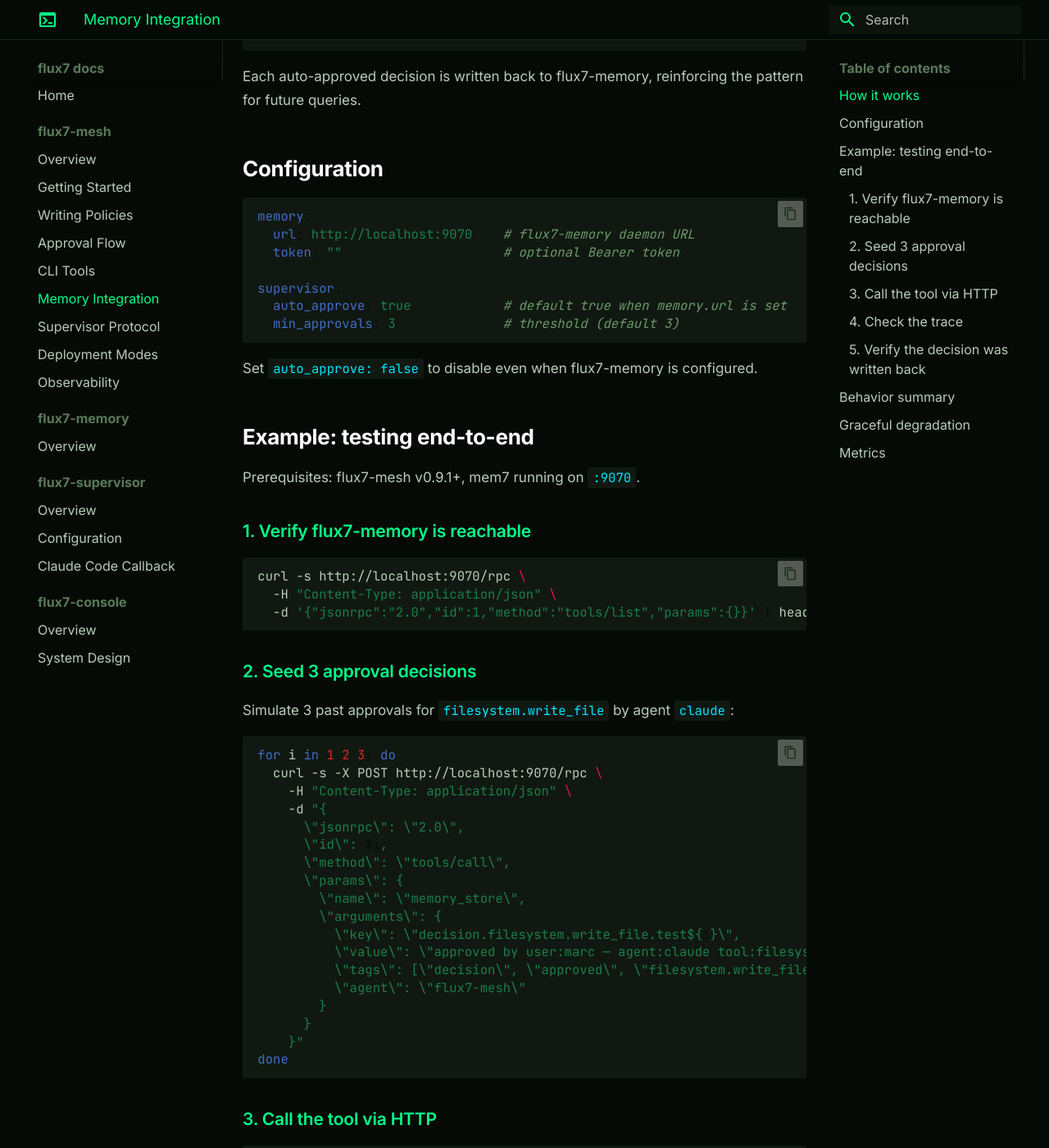
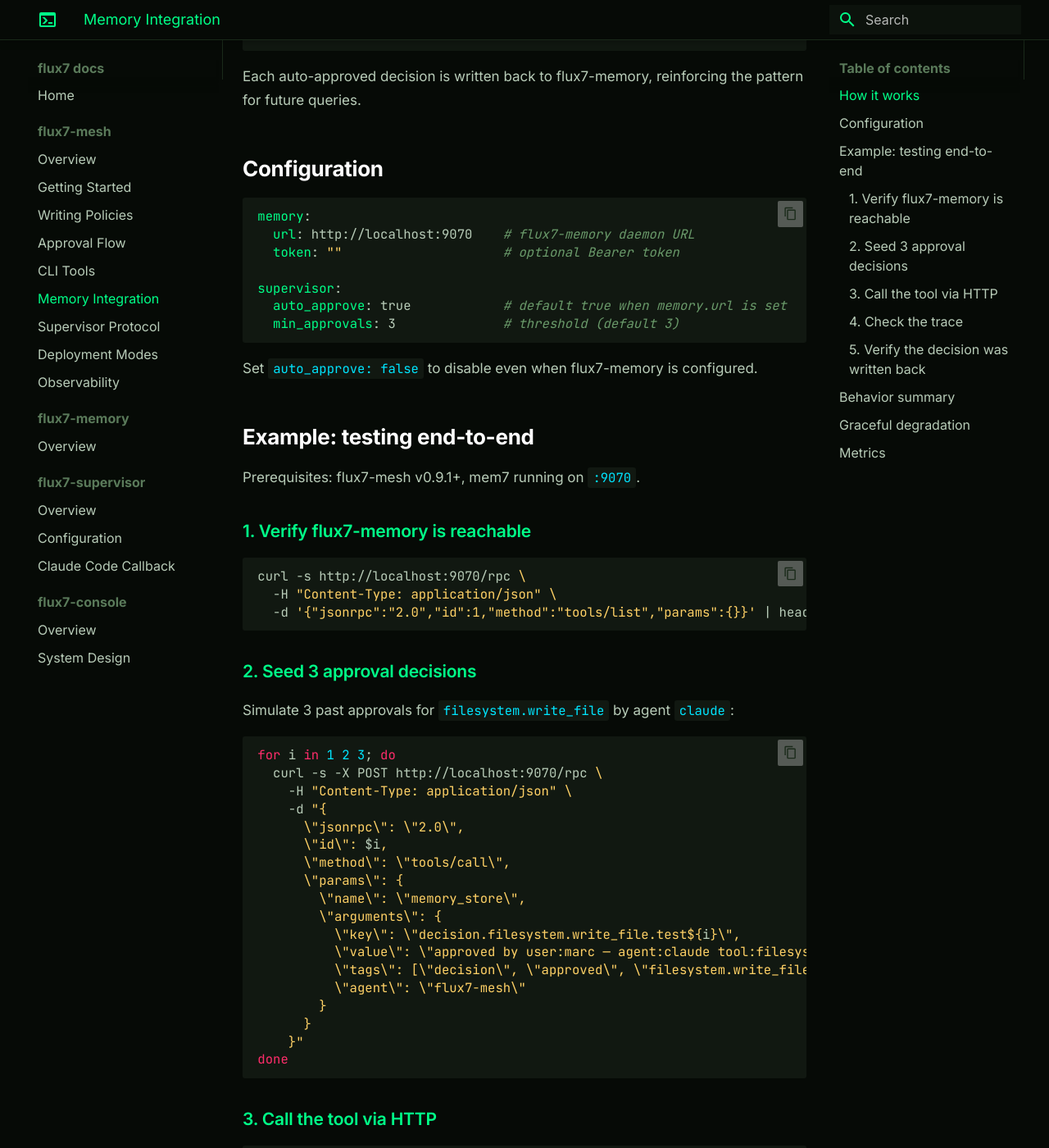
Before and after one commit to KTCrisis/flux7-docs, an MkDocs documentation site: the page built from docs/mesh7/mem7-auto-approve.md, in a window 1280 px wide and 1400 px high, scrolled down 626 px. Shown: the whole window at 82% size. Built offline with MkDocs 1.6.1 and Material for MkDocs 9.7.7, drawn with Linux system fonts in a browser that asks for light colours.

Commit message:
style: add full Pygments syntax highlighting palette for dark theme
Fixes invisible punctuation and low-contrast strings/keys in code blocks.

Co-Authored-By: Claude Opus 4.6 <noreply@anthropic.com>

```diff
--- a/docs/stylesheets/flux7.css
+++ b/docs/stylesheets/flux7.css
@@ -190,7 +190,9 @@ body, .md-typeset {
   line-height: 1.5;
 }
 
-/* Pygments code comments — visible on dark bg */
+/* Pygments syntax highlighting — full palette for dark bg */
+
+/* Comments */
 [data-md-color-scheme="flux7"] .highlight .c,
 [data-md-color-scheme="flux7"] .highlight .c1,
 [data-md-color-scheme="flux7"] .highlight .cm,
@@ -201,3 +203,75 @@ body, .md-typeset {
   color: #6a9a6a;
   font-style: italic;
 }
+
+/* Strings */
+[data-md-color-scheme="flux7"] .highlight .s,
+[data-md-color-scheme="flux7"] .highlight .s1,
+[data-md-color-scheme="flux7"] .highlight .s2,
+[data-md-color-scheme="flux7"] .highlight .sb,
+[data-md-color-scheme="flux7"] .highlight .sc,
+[data-md-color-scheme="flux7"] .highlight .sd,
+[data-md-color-scheme="flux7"] .highlight .sh,
+[data-md-color-scheme="flux7"] .highlight .si,
+[data-md-color-scheme="flux7"] .highlight .sx,
+[data-md-color-scheme="flux7"] .highlight .se {
+  color: var(--f7-gold);
+}
+
+/* Keys / tags (YAML keys, HTML tags) */
+[data-md-color-scheme="flux7"] .highlight .nt,
+[data-md-color-scheme="flux7"] .highlight .na {
+  color: var(--f7-green);
+}
+
+/* Keywords */
+[data-md-color-scheme="flux7"] .highlight .k,
+[data-md-color-scheme="flux7"] .highlight .kc,
+[data-md-color-scheme="flux7"] .highlight .kd,
+[data-md-color-scheme="flux7"] .highlight .kn,
+[data-md-color-scheme="flux7"] .highlight .kp,
+[data-md-color-scheme="flux7"] .highlight .kr,
+[data-md-color-scheme="flux7"] .highlight .kt {
+  color: var(--f7-pink);
+}
+
+/* Numbers */
+[data-md-color-scheme="flux7"] .highlight .m,
+[data-md-color-scheme="flux7"] .highlight .mi,
+[data-md-color-scheme="flux7"] .highlight .mf,
+[data-md-color-scheme="flux7"] .highlight .mh,
+[data-md-color-scheme="flux7"] .highlight .mo {
+  color: var(--f7-cyan);
+}
+
+/* Operators, punctuation */
+[data-md-color-scheme="flux7"] .highlight .o,
+[data-md-color-scheme="flux7"] .highlight .p {
+  color: var(--f7-text);
+}
+
+/* Variables, names */
+[data-md-color-scheme="flux7"] .highlight .nv,
+[data-md-color-scheme="flux7"] .highlight .nb,
+[data-md-color-scheme="flux7"] .highlight .n {
+  color: var(--f7-text);
+}
+
+/* Functions */
+[data-md-color-scheme="flux7"] .highlight .nf,
+[data-md-color-scheme="flux7"] .highlight .fm {
+  color: var(--f7-cyan);
+}
+
+/* Classes, types */
+[data-md-color-scheme="flux7"] .highlight .nc,
+[data-md-color-scheme="flux7"] .highlight .nn {
+  color: var(--f7-green);
+}
+
+/* Literals / scalar values (YAML unquoted values) */
+[data-md-color-scheme="flux7"] .highlight .l,
+[data-md-color-scheme="flux7"] .highlight .l-Scalar,
+[data-md-color-scheme="flux7"] .highlight .l-Scalar-Plain {
+  color: var(--f7-text);
+}
```
